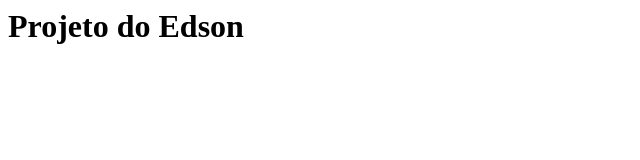
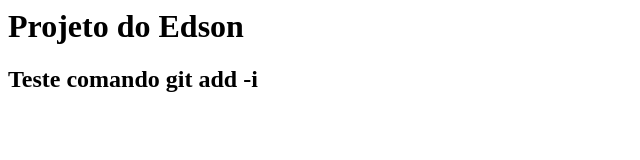
Before and after one commit to edsonpilati/curso_git, a plain HTML site: page index.html in a window 1280 px wide. Shown: the whole page, without its empty margins (0-640 px from the left). Drawn offline with Linux system fonts and the light colour scheme.

Commit message:
Teste do git add

```diff
--- a/index.html
+++ b/index.html
@@ -2,5 +2,6 @@
     <head></head>
     <body>
         <h1>Projeto do Edson</h1>
+        <h2>Teste comando git add -i</h2>
     </body>
 </html>
```
